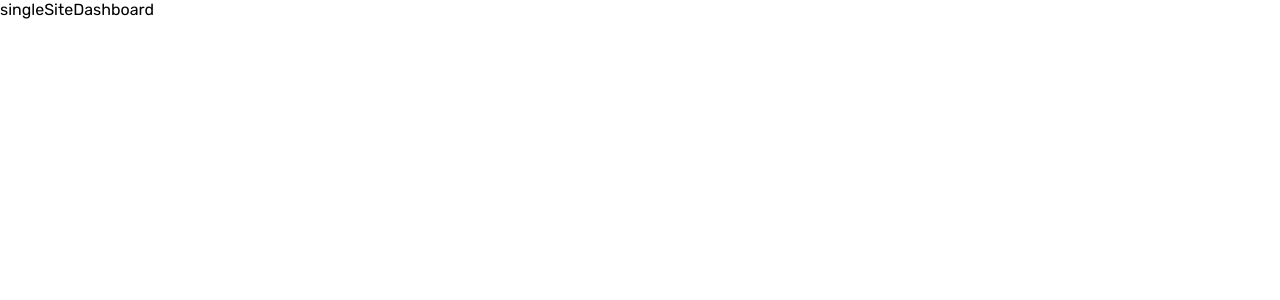
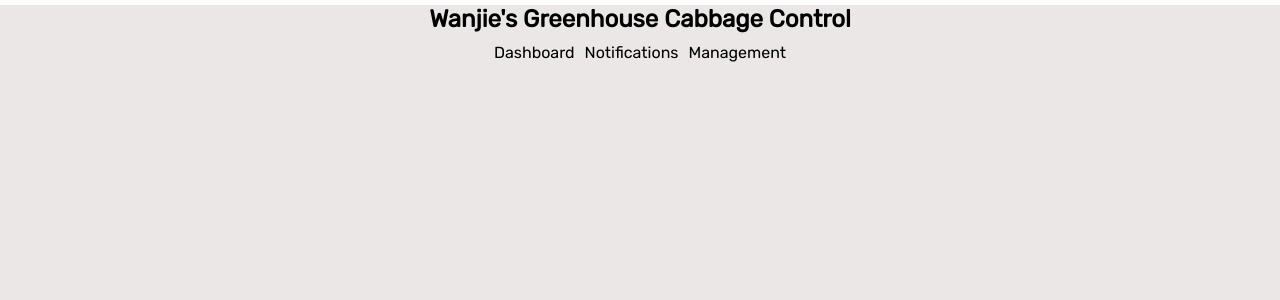
Before and after one commit to Team-Songa-Songa/IOT-Frontend, a React (Create React App) app: page /dashboard in a window 1280 px wide. Shown: the top 300 px of the page. Built offline with nearby package versions, Linux system fonts and the light colour scheme; a web font is replaced by a local one.

Commit message:
underway with the dashboard

```diff
--- /dev/null
+++ b/src/components/Admin/singleSite Dashboard/singleSite.css
@@ -0,0 +1,24 @@
+.single-site{
+    width:100%;
+    min-height:100vh;
+    background-color: rgb(235, 231, 231);
+}
+
+.single-site-inner{
+    width:100%;
+    height:100%;
+}
+
+.single-site-h1{
+    text-align: center;
+    margin-top:5px;
+    /* font-size: 17px; */
+}
+
+.minor-navs{
+    display:flex;
+    flex-direction: row;
+    gap:10px;
+    margin-top:10px;
+    justify-content: center;
+}
--- /dev/null
+++ b/src/components/Admin/singleSite Dashboard/singleSiteDashboard.jsx
@@ -0,0 +1,39 @@
+import React from "react";
+import "./singleSite.css";
+function SingleSiteDashboard() {
+  return (
+    <>
+      <section className="single-site">
+        <div className="single-site-inner">
+
+
+
+            <h1 className="single-site-h1">
+              Wanjie's Greenhouse Cabbage Control
+            </h1>
+
+            <div className="minor-navs">
+              <div>
+                <p>Dashboard</p>
+              </div>
+              <div>
+                <p>Notifications</p>
+              </div><div>
+                <p>Management</p>
+              </div>
+
+            </div>
+
+
+
+
+
+
+
+        </div>
+      </section>
+    </>
+  );
+}
+
+export default SingleSiteDashboard;
--- a/src/pages/Admin/singleSiteDashboard.jsx
+++ b/src/pages/Admin/singleSiteDashboard.jsx
@@ -1,9 +1,9 @@
 import React from "react";
-
+import SingleSiteDashboard from "../../components/Admin/singleSite Dashboard/singleSiteDashboard";
 function SingleSiteDashboardPage() {
   return (
     <>
-      <div>singleSiteDashboard</div>
+      <SingleSiteDashboard />
     </>
   );
 }
```
Also changed, not shown: src/components/Admin/singleSiteDashboard.jsx (deleted, +0 -11 lines), src/components/Admin/siteDashboard/sites.css (added), src/components/Admin/siteDashboard/sites.jsx (added).
